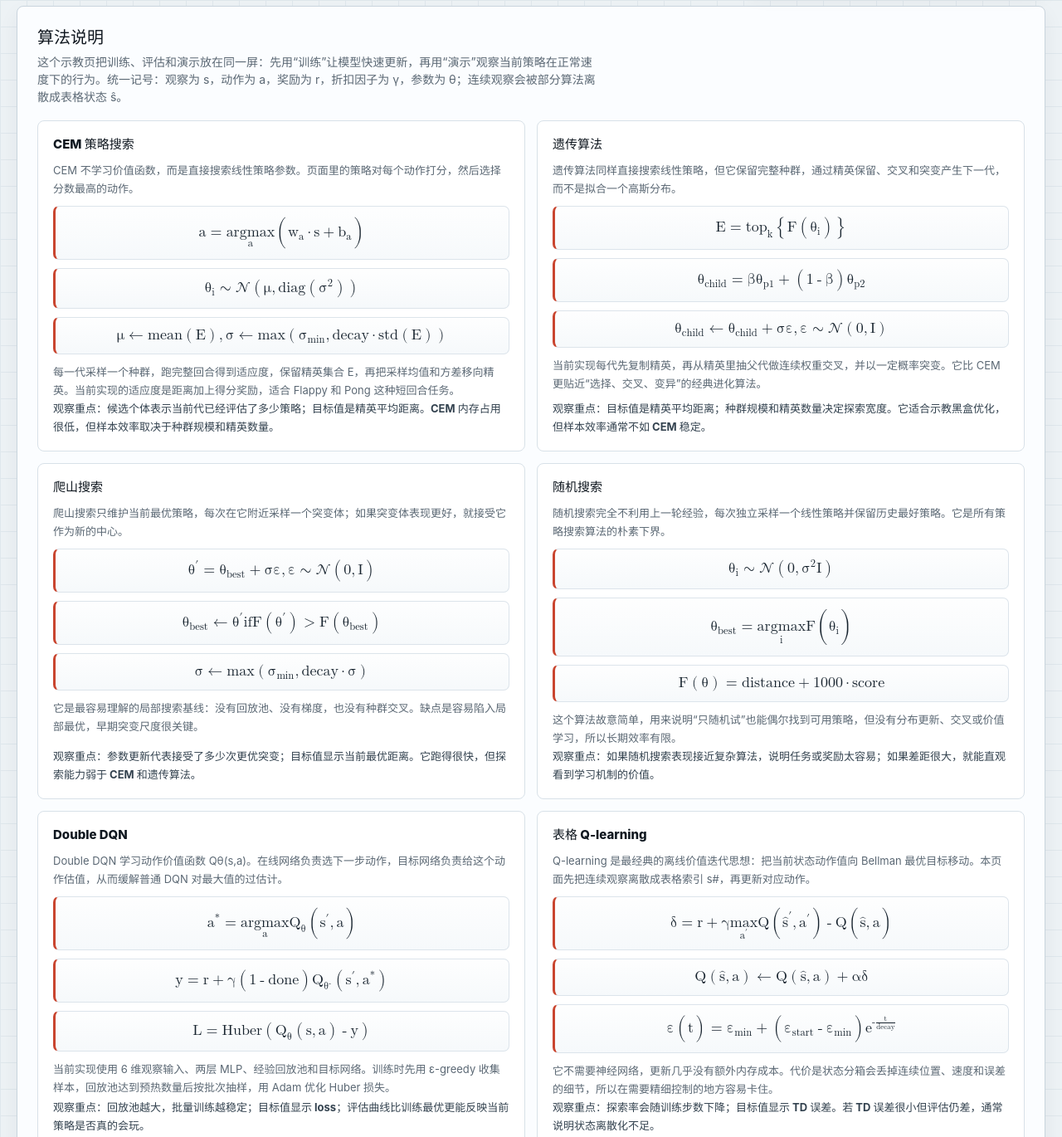
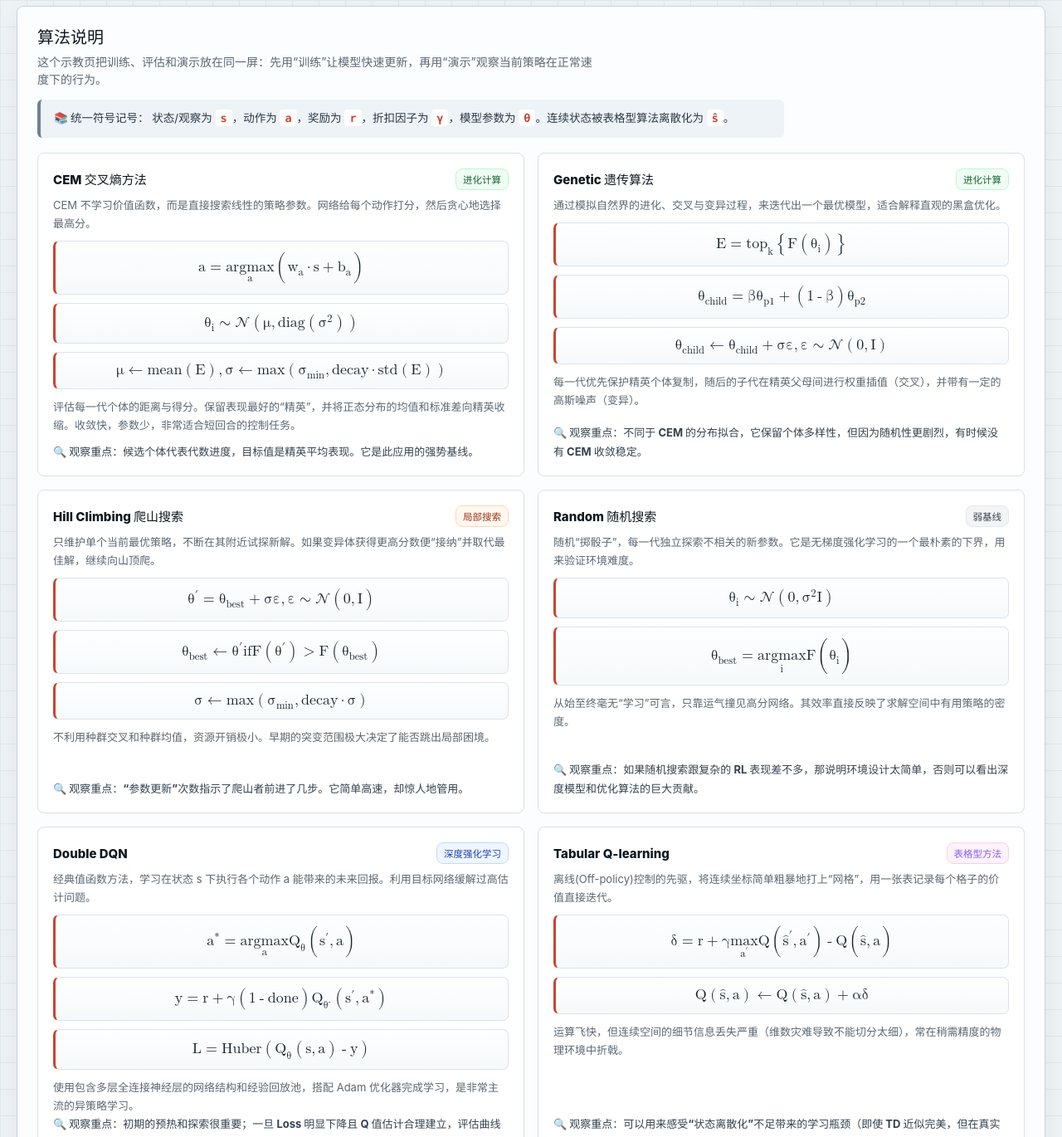
Before and after one commit to JiaxuanZou0714/RL-Playground, a website built with Vite: page index.html in a window 1280 px wide. Shown: the part 1248-2618 px from the top of the page at 83% size. Built offline with nearby package versions, Linux system fonts and the light colour scheme.

Commit message:
Enhance algorithm instructions UI and descriptions

```diff
--- a/src/main.ts
+++ b/src/main.ts
@@ -155,12 +155,18 @@ app.innerHTML = `
   <section class="teaching-section" aria-labelledby="algorithm-teaching-title">
     <div class="teaching-header">
       <h2 id="algorithm-teaching-title">算法说明</h2>
-      <p>这个示教页把训练、评估和演示放在同一屏：先用“训练”让模型快速更新，再用“演示”观察当前策略在正常速度下的行为。统一记号：观察为 s，动作为 a，奖励为 r，折扣因子为 γ，参数为 θ；连续观察会被部分算法离散成表格状态 ŝ。</p>
+      <p>这个示教页把训练、评估和演示放在同一屏：先用“训练”让模型快速更新，再用“演示”观察当前策略在正常速度下的行为。</p>
+      <div class="notation-box">
+        <strong>📚 统一符号记号：</strong>
+        状态/观察为 <code>s</code>，动作为 <code>a</code>，奖励为 <code>r</code>，折扣因子为 <code>γ</code>，模型参数为 <code>θ</code>。连续状态被表格型算法离散化为 <code>ŝ</code>。
+      </div>
     </div>
     <div class="algorithm-grid">
+      <!-- 进化与无梯度优化族 -->
       <article class="algorithm-card">
-        <h3>CEM 策略搜索</h3>
-        <p>CEM 不学习价值函数，而是直接搜索线性策略参数。页面里的策略对每个动作打分，然后选择分数最高的动作。</p>
+        <div class="card-badge evolution">进化计算</div>
+        <h3>CEM 交叉熵方法</h3>
+        <p>CEM 不学习价值函数，而是直接搜索线性的策略参数。网络给每个动作打分，然后贪心地选择最高分。</p>
         <div class="formula">
           <math display="block" aria-label="动作等于让线性策略分数最大的动作">
             <mi>a</mi>
@@ -213,12 +219,14 @@ app.innerHTML = `
             <mo>)</mo>
           </math>
         </div>
-        <p>每一代采样一个种群，跑完整回合得到适应度，保留精英集合 E，再把采样均值和方差移向精英。当前实现的适应度是距离加上得分奖励，适合 Flappy 和 Pong 这种短回合任务。</p>
-        <p class="watch-point">观察重点：候选个体表示当前代已经评估了多少策略；目标值是精英平均距离。CEM 内存占用很低，但样本效率取决于种群规模和精英数量。</p>
+        <p>评估每一代个体的距离与得分。保留表现最好的“精英”，并将正态分布的均值和标准差向精英收缩。收敛快，参数少，非常适合短回合的控制任务。</p>
+        <p class="watch-point"><strong>🔍 观察重点：</strong><span>候选个体代表代数进度，目标值是精英平均表现。它是此应用的强势基线。</span></p>
       </article>
+
       <article class="algorithm-card">
-        <h3>遗传算法</h3>
-        <p>遗传算法同样直接搜索线性策略，但它保留完整种群，通过精英保留、交叉和突变产生下一代，而不是拟合一个高斯分布。</p>
+        <div class="card-badge evolution">进化计算</div>
+        <h3>Genetic 遗传算法</h3>
+        <p>通过模拟自然界的进化、交叉与变异过程，来迭代出一个最优模型，适合解释直观的黑盒优化。</p>
         <div class="formula">
           <math display="block" aria-label="遗传算法保留适应度最高的精英集合">
             <mi>E</mi>
@@ -256,12 +264,14 @@ app.innerHTML = `
             <mo>(</mo><mn>0</mn><mo>,</mo><mi>I</mi><mo>)</mo>
           </math>
         </div>
-        <p>当前实现每代先复制精英，再从精英里抽父代做连续权重交叉，并以一定概率突变。它比 CEM 更贴近“选择、交叉、变异”的经典进化算法。</p>
-        <p class="watch-point">观察重点：目标值是精英平均距离；种群规模和精英数量决定探索宽度。它适合示教黑盒优化，但样本效率通常不如 CEM 稳定。</p>
+        <p>每一代优先保护精英个体复制，随后的子代在精英父母间进行权重插值（交叉），并带有一定的高斯噪声（变异）。</p>
+        <p class="watch-point"><strong>🔍 观察重点：</strong><span>不同于 CEM 的分布拟合，它保留个体多样性，但因为随机性更剧烈，有时候没有 CEM 收敛稳定。</span></p>
       </article>
+
       <article class="algorithm-card">
-        <h3>爬山搜索</h3>
-        <p>爬山搜索只维护当前最优策略，每次在它附近采样一个突变体；如果突变体表现更好，就接受它作为新的中心。</p>
+        <div class="card-badge search">局部搜索</div>
+        <h3>Hill Climbing 爬山搜索</h3>
+        <p>只维护单个当前最优策略，不断在其附近试探新解。如果变异体获得更高分数便“接纳”并取代最佳解，继续向山顶爬。</p>
         <div class="formula">
           <math display="block" aria-label="爬山搜索围绕当前最优参数采样突变体">
             <msup><mi>θ</mi><mo>′</mo></msup>
@@ -304,12 +314,14 @@ app.innerHTML = `
             <mo>)</mo>
           </math>
         </div>
-        <p>它是最容易理解的局部搜索基线：没有回放池、没有梯度，也没有种群交叉。缺点是容易陷入局部最优，早期突变尺度很关键。</p>
-        <p class="watch-point">观察重点：参数更新代表接受了多少次更优突变；目标值显示当前最优距离。它跑得很快，但探索能力弱于 CEM 和遗传算法。</p>
+        <p>不利用种群交叉和种群均值，资源开销极小。早期的突变范围极大决定了能否跳出局部困境。</p>
+        <p class="watch-point"><strong>🔍 观察重点：</strong><span>“参数更新”次数指示了爬山者前进了几步。它简单高速，却惊人地管用。</span></p>
       </article>
+
       <article class="algorithm-card">
-        <h3>随机搜索</h3>
-        <p>随机搜索完全不利用上一轮经验，每次独立采样一个线性策略并保留历史最好策略。它是所有策略搜索算法的朴素下界。</p>
+        <div class="card-badge baseline">弱基线</div>
+        <h3>Random 随机搜索</h3>
+        <p>随机“掷骰子”，每一代独立探索不相关的新参数。它是无梯度强化学习的一个最朴素的下界，用来验证环境难度。</p>
         <div class="formula">
           <math display="block" aria-label="随机搜索独立采样策略参数">
             <msub><mi>θ</mi><mi>i</mi></msub>
@@ -330,24 +342,15 @@ app.innerHTML = `
             <mo>(</mo><msub><mi>θ</mi><mi>i</mi></msub><mo>)</mo>
           </math>
         </div>
-        <div class="formula">
-          <math display="block" aria-label="适应度使用回合距离和得分">
-            <mi>F</mi>
-            <mo>(</mo><mi>θ</mi><mo>)</mo>
-            <mo>=</mo>
-            <mi>distance</mi>
-            <mo>+</mo>
-            <mn>1000</mn>
-            <mo>·</mo>
-            <mi>score</mi>
-          </math>
-        </div>
-        <p>这个算法故意简单，用来说明“只随机试”也能偶尔找到可用策略，但没有分布更新、交叉或价值学习，所以长期效率有限。</p>
-        <p class="watch-point">观察重点：如果随机搜索表现接近复杂算法，说明任务或奖励太容易；如果差距很大，就能直观看到学习机制的价值。</p>
+        <p>从始至终毫无“学习”可言，只靠运气撞见高分网络。其效率直接反映了求解空间中有用策略的密度。</p>
+        <p class="watch-point"><strong>🔍 观察重点：</strong><span>如果随机搜索跟复杂的 RL 表现差不多，那说明环境设计太简单，否则可以看出深度模型和优化算法的巨大贡献。</span></p>
       </article>
+
+      <!-- 深度价值学习 -->
       <article class="algorithm-card">
+        <div class="card-badge deep-rl">深度强化学习</div>
         <h3>Double DQN</h3>
-        <p>Double DQN 学习动作价值函数 Qθ(s,a)。在线网络负责选下一步动作，目标网络负责给这个动作估值，从而缓解普通 DQN 对最大值的过估计。</p>
+        <p>经典值函数方法，学习在状态 s 下执行各个动作 a 能带来的未来回报。利用目标网络缓解过高估计问题。</p>
         <div class="formula">
           <math display="block" aria-label="在线网络选择下一状态中的最大动作">
             <msup><mi>a</mi><mo>*</mo></msup>
@@ -396,12 +399,15 @@ app.innerHTML = `
             <mo>)</mo>
           </math>
         </div>
-        <p>当前实现使用 6 维观察输入、两层 MLP、经验回放池和目标网络。训练时先用 ε-greedy 收集样本，回放池达到预热数量后按批次抽样，用 Adam 优化 Huber 损失。</p>
-        <p class="watch-point">观察重点：回放池越大，批量训练越稳定；目标值显示 loss；评估曲线比训练最优更能反映当前策略是否真的会玩。</p>
+        <p>使用包含多层全连接神经层的网络结构和经验回放池，搭配 Adam 优化器完成学习，是非常主流的异策略学习。</p>
+        <p class="watch-point"><strong>🔍 观察重点：</strong><span>初期的预热和探索很重要；一旦 Loss 明显下降且 Q 值估计合理建立，评估曲线便会稳定上升。</span></p>
       </article>
+
+      <!-- 表格型强化学习学习 -->
       <article class="algorithm-card">
-        <h3>表格 Q-learning</h3>
-        <p>Q-learning 是最经典的离线价值迭代思想：把当前状态动作值向 Bellman 最优目标移动。本页面先把连续观察离散成表格索引 s#，再更新对应动作。</p>
+        <div class="card-badge tabular">表格型方法</div>
+        <h3>Tabular Q-learning</h3>
+        <p>离线(Off-policy)控制的先驱，将连续坐标简单粗暴地打上“网格”，用一张表记录每个格子的价值直接迭代。</p>
         <div class="formula">
           <math display="block" aria-label="Q-learning 的 TD 误差">
             <mi>δ</mi>
@@ -448,33 +454,14 @@ app.innerHTML = `
             <mi>δ</mi>
           </math>
         </div>
-        <div class="formula">
-          <math display="block" aria-label="探索率指数衰减">
-            <mi>ε</mi>
-            <mo>(</mo><mi>t</mi><mo>)</mo>
-            <mo>=</mo>
-            <msub><mi>ε</mi><mi>min</mi></msub>
-            <mo>+</mo>
-            <mo>(</mo>
-            <msub><mi>ε</mi><mi>start</mi></msub>
-            <mo>-</mo>
-            <msub><mi>ε</mi><mi>min</mi></msub>
-            <mo>)</mo>
-            <msup>
-              <mi>e</mi>
-              <mrow>
-                <mo>-</mo>
-                <mfrac><mi>t</mi><mi>decay</mi></mfrac>
-              </mrow>
-            </msup>
-          </math>
-        </div>
-        <p>它不需要神经网络，更新几乎没有额外内存成本。代价是状态分箱会丢掉连续位置、速度和误差的细节，所以在需要精细控制的地方容易卡住。</p>
-        <p class="watch-point">观察重点：探索率会随训练步数下降；目标值显示 TD 误差。若 TD 误差很小但评估仍差，通常说明状态离散化不足。</p>
+        <p>运算飞快，但连续空间的细节信息丢失严重（维数灾难导致不能切分太细），常在稍需精度的物理环境中折戟。</p>
+        <p class="watch-point"><strong>🔍 观察重点：</strong><span>可以用来感受“状态离散化”不足带来的学习瓶颈（即使 TD 近似完美，但在真实连续环境也会手忙脚乱）。</span></p>
       </article>
+
       <article class="algorithm-card">
+        <div class="card-badge tabular">表格型方法</div>
         <h3>SARSA</h3>
-        <p>SARSA 也是表格 TD 控制，但它是 on-policy：更新目标使用当前探索策略实际选出的下一动作，而不是直接取下一状态的最大 Q 值。</p>
+        <p>同策略的表格型 TD 控制方法。不仅用当下的策略来探索，对未来步价值的估计也用自身策略即将采样的动作。</p>
         <div class="formula">
           <math display="block" aria-label="SARSA 按当前策略选择下一动作">
             <msup><mi>a</mi><mo>′</mo></msup>
@@ -529,12 +516,14 @@ app.innerHTML = `
             <mi>δ</mi>
           </math>
         </div>
-        <p>它和 Q-learning 代码结构几乎一样，但目标更保守，因为下一动作仍带有探索噪声。教学上可以用它观察 on-policy 与 off-policy 的差异。</p>
-        <p class="watch-point">观察重点：探索率和 TD 误差含义与 Q-learning 相同；若 SARSA 更稳但上限更低，通常是探索策略影响了学习目标。</p>
+        <p>由于考虑到自身的探索噪音存在危险，所以它算出的动作常常比 Q-learning 更加“保守”和安全。</p>
+        <p class="watch-point"><strong>🔍 观察重点：</strong><span>结合 Q-learning 比较同/异策略行为，SARSA 相对显得谨慎稳妥但学习上限受探索策略拖累。</span></p>
       </article>
+
       <article class="algorithm-card">
+        <div class="card-badge pg-rl">策略梯度</div>
         <h3>REINFORCE</h3>
-        <p>REINFORCE 直接优化随机策略。它先按策略采样完整轨迹，再用每一步之后的折扣回报给动作概率做加权。</p>
+        <p>策略梯度的开山之作，直面目标函数的预期回报优化：让网络直接吐出选择各动作的概率值然后按轮加权反传。</p>
         <div class="formula">
           <math display="block" aria-label="REINFORCE 使用 softmax 随机策略">
             <msub><mi>π</mi><mi>θ</mi></msub>
@@ -583,8 +572,8 @@ app.innerHTML = `
             <mo>)</mo>
           </math>
         </div>
-        <p>当前实现每个回合结束后统一反传一次，用 Adam 更新线性 softmax 策略。它概念清晰，但没有 baseline，回报方差比 DQN 高，训练曲线会更抖。</p>
-        <p class="watch-point">观察重点：回合长度表示当前正在收集的轨迹长度；目标值是本回合起点回报。用它理解策略梯度，比指望它最快通关更合适。</p>
+        <p>简单纯粹的方法。没有 Baseline 函数来稳固方差，在具有高度不确定性的玩具环境中往往震荡十分严重。</p>
+        <p class="watch-point"><strong>🔍 观察重点：</strong><span>重点用于观摩和理解策略网络更新原理；想要高效通关或得到稳固路线不如使用其他方法。</span></p>
       </article>
     </div>
   </section>
--- a/src/styles.css
+++ b/src/styles.css
@@ -304,23 +304,86 @@ output {
   font-size: 20px;
 }
 
+.notation-box {
+  background: #eef3f7;
+  border-left: 4px solid #6b8298;
+  padding: 12px 16px;
+  margin-top: 14px;
+  border-radius: 6px;
+  font-size: 13.5px;
+  line-height: 1.6;
+  color: #2b3947;
+}
+
+.notation-box code {
+  background: #ffffff;
+  padding: 2px 6px;
+  border-radius: 4px;
+  font-family: ui-monospace, SFMono-Regular, Menlo, Monaco, Consolas, "Liberation Mono", "Courier New", monospace;
+  font-weight: 600;
+  color: #c9452f;
+}
+
 .algorithm-grid {
   margin-top: 18px;
   display: grid;
   grid-template-columns: repeat(2, minmax(0, 1fr));
-  gap: 14px;
+  gap: 16px;
   min-width: 0;
 }
 
 .algorithm-card {
+  position: relative;
   min-width: 0;
   min-height: 390px;
-  padding: 18px;
+  padding: 22px 18px 18px;
   border: 1px solid #d8e1e8;
   border-radius: 8px;
   background: #ffffff;
   display: flex;
   flex-direction: column;
+}
+
+.card-badge {
+  position: absolute;
+  top: 18px;
+  right: 18px;
+  font-size: 11.5px;
+  font-weight: 700;
+  padding: 4px 8px;
+  border-radius: 8px;
+  text-transform: uppercase;
+}
+
+.card-badge.evolution {
+  background: #f0fdf4;
+  color: #166534;
+  border: 1px solid #bbf7d0;
+}
+.card-badge.search {
+  background: #fff8f1;
+  color: #9a3412;
+  border: 1px solid #fed7aa;
+}
+.card-badge.baseline {
+  background: #f3f4f6;
+  color: #374151;
+  border: 1px solid #e5e7eb;
+}
+.card-badge.deep-rl {
+  background: #eff6ff;
+  color: #1e40af;
+  border: 1px solid #bfdbfe;
+}
+.card-badge.tabular {
+  background: #fdf2f8;
+  color: #8b5cf6;
+  border: 1px solid #fbcfe8;
+}
+.card-badge.pg-rl {
+  background: #fef2f2;
+  color: #be185d;
+  border: 1px solid #fecdd3;
 }
 
 .algorithm-card h3 {
```
